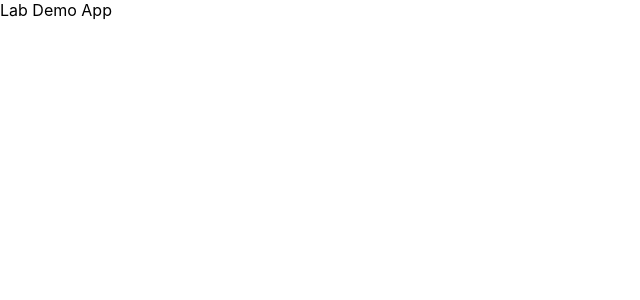
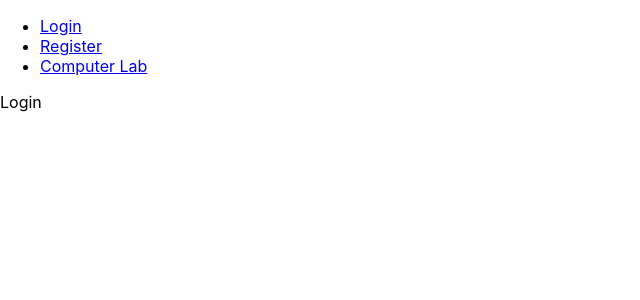
Before and after one commit to DARWHI/demo-lab-app, a React (Create React App) app: page / in a window 1280 px wide. Shown: the top 300 px of the page, without its empty margins (0-640 px from the left). Built offline with nearby package versions, Linux system fonts and the light colour scheme.

Commit message:
Set up basic routes

```diff
--- a/package.json
+++ b/package.json
@@ -34,5 +34,8 @@
       "last 1 firefox version",
       "last 1 safari version"
     ]
+  },
+  "devDependencies": {
+    "react-router-dom": "^6.3.0"
   }
 }
--- a/src/App.js
+++ /dev/null
@@ -1,8 +0,0 @@
-
-export const App = () => {
-  return (
-    <div className="App">
-      Lab Demo App
-    </div>
-  );
-}
--- a/src/index.js
+++ b/src/index.js
@@ -1,12 +1,21 @@
 import React from 'react';
 import ReactDOM from 'react-dom/client';
-import './index.css';
-import { App } from './App';
+import './assets/stylesheets/index.css';
+import { BrowserRouter, Routes, Route } from 'react-router-dom';
+import { Login, ComputerLab, Register, Layout } from './pages/index';
 
 const root = ReactDOM.createRoot(document.getElementById('root'));
 
 root.render(
   <React.StrictMode>
-    <App />
+    <BrowserRouter>
+      <Routes>
+        <Route path="/" element={<Layout />}>
+          <Route index element={<Login />} />
+          <Route path="register" element={<Register />} />
+          <Route path="computer-lab" element={<ComputerLab />} />
+        </Route>
+      </Routes>
+    </BrowserRouter>
   </React.StrictMode>
 );
--- /dev/null
+++ b/src/pages/computers-lab.jsx
@@ -0,0 +1,9 @@
+
+export const ComputerLab = () => {
+
+    return (
+        <div>
+            Computer Lab
+        </div>
+    )
+};
--- /dev/null
+++ b/src/pages/index.js
@@ -0,0 +1,11 @@
+import { Login } from './login';
+import { ComputerLab } from './computers-lab';
+import { Register } from './register';
+import { Layout } from './layout';
+
+export {
+    Login,
+    ComputerLab,
+    Register,
+    Layout
+}
--- /dev/null
+++ b/src/pages/layout.jsx
@@ -0,0 +1,23 @@
+import { Outlet, Link } from "react-router-dom";
+
+export const Layout = () => {
+  return (
+    <>
+      <nav>
+        <ul>
+          <li>
+            <Link to="/">Login</Link>
+          </li>
+          <li>
+            <Link to="/register">Register</Link>
+          </li>
+          <li>
+            <Link to="/computer-lab">Computer Lab</Link>
+          </li>
+        </ul>
+      </nav>
+
+      <Outlet />
+    </>
+  )
+};
--- /dev/null
+++ b/src/pages/login.jsx
@@ -0,0 +1,9 @@
+
+export const Login = () => {
+
+    return (
+        <div>
+            Login
+        </div>
+    )
+};
--- /dev/null
+++ b/src/pages/register.jsx
@@ -0,0 +1,9 @@
+
+export const Register = () => {
+
+    return (
+        <div>
+            Register
+        </div>
+    )
+};
```
Also changed, not shown: src/assets/stylesheets/index.css (renamed from src/index.css), 1 other file (tests, documents, lock files or other folders).
